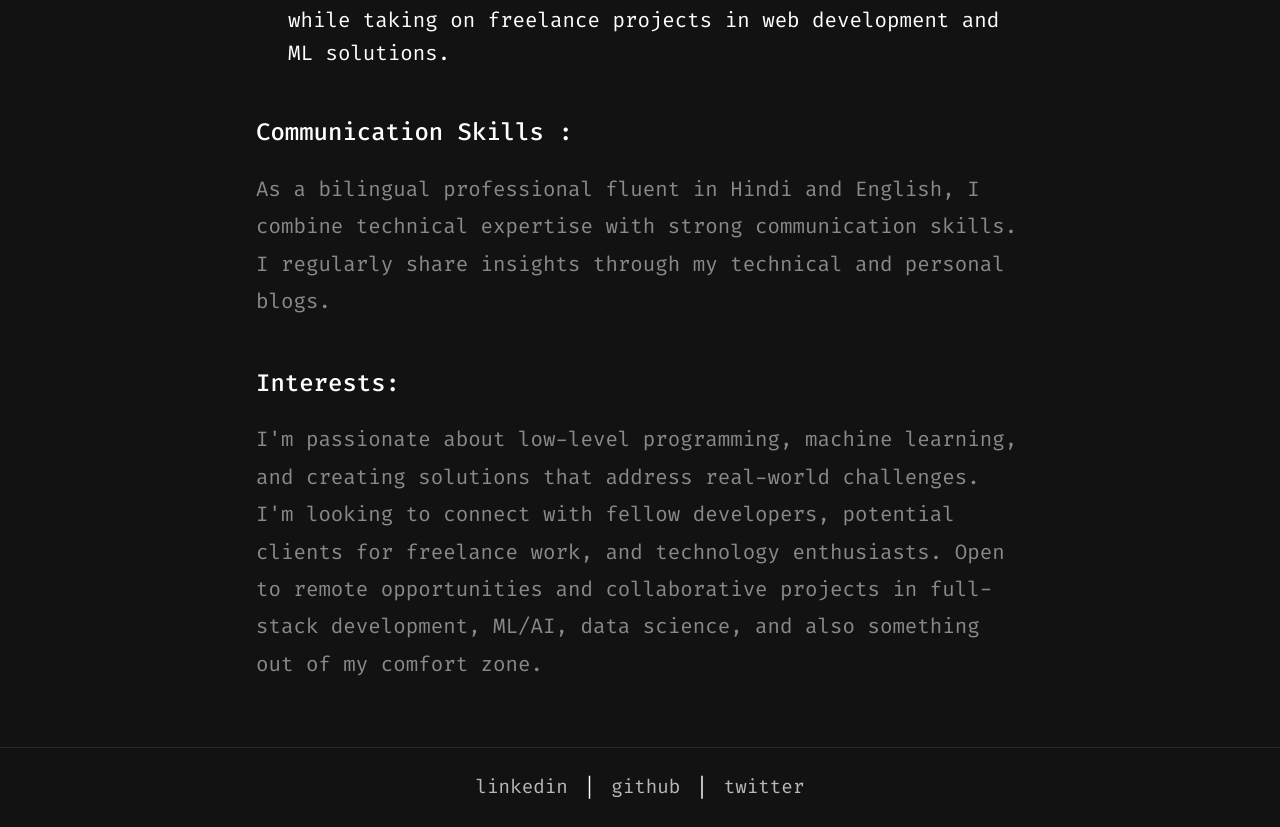
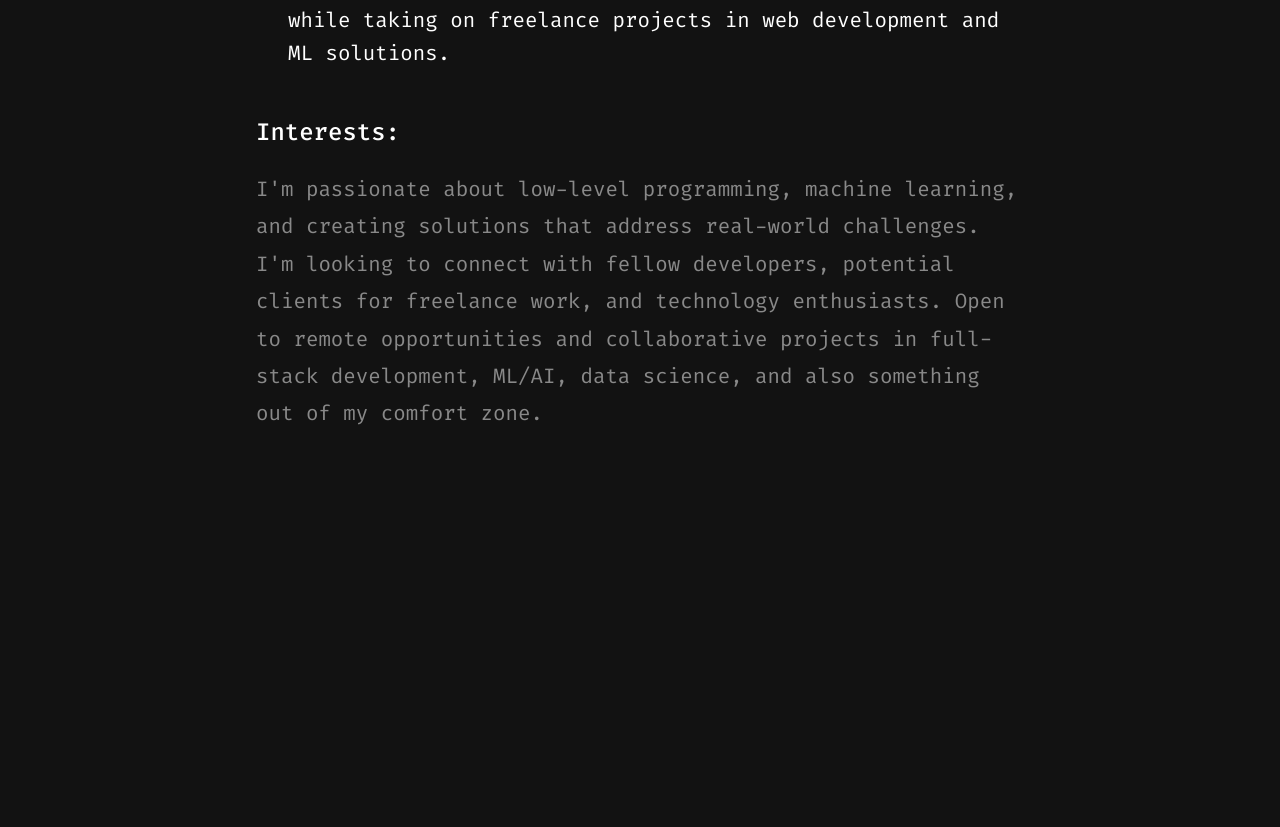
Before and after one commit to DivyanshTiwari20/site, a React (Vite) app: page /about in a window 1280 px wide. Shown: the part 1589-2416 px from the top of the page. After the commit the page ends 2086 px from the top, so only its background shows below. Built offline with nearby package versions, Linux system fonts and the light colour scheme.

Commit message:
udpate style and post an blog

```diff
--- a/src/App.jsx
+++ b/src/App.jsx
@@ -1,7 +1,6 @@
 import React from 'react';
 import Header from './components/Header';
 import Home from './components/Home';
-import Footer from './components/Footer';
 import About from './components/About';
 import { BrowserRouter as Router, Routes, Route } from 'react-router-dom';
 import BlogList from './components/BlogList';
@@ -26,7 +25,6 @@ function App() {
           <Route path="/blog/4" element={<Blog4 />} /> {/* Updated route */}
           <Route path="/blog/5" element={<Blog5 />} /> {/* Updated route */}
         </Routes>
-        <Footer />
       </div>
     </Router>
   );
--- a/src/components/About.jsx
+++ b/src/components/About.jsx
@@ -4,12 +4,19 @@ function About() {
   return (
     <div className="container d-flex flex-column min-vh-100">
       <section className="my-5">
-        <div style={{ textAlign: "center" }}> {/* Centering the image only */}
+        <div style={{ textAlign: "center" }}>
+          {" "}
+          {/* Centering the image only */}
           <img
             src="/cat.jpg"
             alt="Your Name"
             className="img-fluid rounded-circle mb-5"
-            style={{ width: "200px", height: "200px", display: "block", margin: "0 auto" }} // Ensure it's a block element and centered
+            style={{
+              width: "200px",
+              height: "200px",
+              display: "block",
+              margin: "0 auto",
+            }} // Ensure it's a block element and centered
           />
         </div>
         {/* <h1 className="mb-4">About Me</h1> */}
@@ -22,39 +29,65 @@ function About() {
 
         <h4 className="mt-5 mb-4">My Technical Arsenal:</h4>
         <ul>
-          <li>Full Stack Development: MERN Stack (MongoDB, Express.js, React.js,
-          Node.js), JavaScript </li>
+          <li>
+            Full Stack Development: MERN Stack (MongoDB, Express.js, React.js,
+            Node.js), JavaScript{" "}
+          </li>
           <li>Programming Languages: Python, C, JavaScript</li>
-          <li>AI/ML: Experience with RAG applications, LLM fine-tuning, emotion
-          detection models </li>
-          <li>Tools & Technologies: Git, Linux, UI/UX Design,
-          Gemini API integration</li>
+          <li>
+            AI/ML: Experience with RAG applications, LLM fine-tuning, emotion
+            detection models{" "}
+          </li>
+          <li>
+            Tools & Technologies: Git, Linux, UI/UX Design, Gemini API
+            integration
+          </li>
         </ul>
 
         <h4 className="mt-5 mb-4">Notable Projects:</h4>
         <ul>
-          <li>Edumate: Developed an AI-powered educational chatbot providing mental health support and study resources.</li>
-          <li>Swastya: Created a medical chatbot for health-related queries.</li>
-          <li>Zero to Python: Curated a comprehensive GitHub repository with 100+ programming challenges spanning competitive programming, ML, and DSA.</li>
-          <li>Real-time Emotion Detection System: Built using machine learning for facial expression analysis.</li>
-          <li>Multiple RAG (Retrieval-Augmented Generation) Applications: For document analysis and Q&A.</li>
+          <li>
+            Edumate: Developed an AI-powered educational chatbot providing
+            mental health support and study resources.
+          </li>
+          <li>
+            Swastya: Created a medical chatbot for health-related queries.
+          </li>
+          <li>
+            Zero to Python: Curated a comprehensive GitHub repository with 100+
+            programming challenges spanning competitive programming, ML, and
+            DSA.
+          </li>
+          <li>
+            Real-time Emotion Detection System: Built using machine learning for
+            facial expression analysis.
+          </li>
+          <li>
+            Multiple RAG (Retrieval-Augmented Generation) Applications: For
+            document analysis and Q&A.
+          </li>
         </ul>
 
         <h4 className="mt-5 mb-4">Achievements:</h4>
         <ul>
-          <li>Proudly placed in the top 20 at the "Build Fast with AI" hackathon.</li>
+          <li>
+            Proudly placed in the top 20 at the "Build Fast with AI" hackathon.
+          </li>
           <li>Participated in Web3 hackathons including Gaia and Neo.</li>
-          <li>Currently exploring opportunities in Google Summer of Code while taking on freelance projects in web development and ML solutions.</li>
+          <li>
+            Currently exploring opportunities in Google Summer of Code while
+            taking on freelance projects in web development and ML solutions.
+          </li>
         </ul>
-
-        <h4 className="mt-5 mb-4">Communication Skills :</h4>
-        <p>
-          As a bilingual professional fluent in Hindi and English, I combine technical expertise with strong communication skills. I regularly share insights through my technical and personal blogs.
-        </p>
 
         <h4 className="mt-5 mb-4">Interests:</h4>
         <p>
-          I'm passionate about low-level programming, machine learning, and creating solutions that address real-world challenges. I'm looking to connect with fellow developers, potential clients for freelance work, and technology enthusiasts. Open to remote opportunities and collaborative projects in full-stack development, ML/AI, data science, and also something out of my comfort zone.
+          I'm passionate about low-level programming, machine learning, and
+          creating solutions that address real-world challenges. I'm looking to
+          connect with fellow developers, potential clients for freelance work,
+          and technology enthusiasts. Open to remote opportunities and
+          collaborative projects in full-stack development, ML/AI, data science,
+          and also something out of my comfort zone.
         </p>
       </section>
     </div>
--- a/src/components/BlogList.jsx
+++ b/src/components/BlogList.jsx
@@ -21,18 +21,24 @@ function BlogList() {
       title: 'Getting ready for the GSOC 2025',
       date: 'Jan 4, 2025',
       link: '/blog/3', // Update link to point to the route
-      category: 'thought'
+      category: 'Personal'
     },
     {
       title: ' Tracking Progress of the GSOC 2025',
       date: 'Jan 6, 2025',
       link: '/blog/4', // Update link to point to the route
-      category: 'thought'
+      category: 'Personal'
     },
     {
       title: ' Workdown != Results',
       date: 'Jan 6, 2025',
       link: '/blog/5', // Update link to point to the route
+      category: 'thought'
+    },
+    {
+      title: '  Difference between top 10% and top 1%',
+      date: 'Jan 26, 2025',
+      link: '/blog/6', // Update link to point to the route
       category: 'thought'
     },
   ];
@@ -71,7 +77,7 @@ function BlogList() {
         {/* <h1 className="mb-4 my-5">Blog Posts</h1> */}
 
         <div className="category-filters fs-5 mb-4 my-5">
-          {['all', 'technical', 'thought', ].map(category => (
+          {['all', 'technical', 'thought', 'Personal'].map(category => (
             <button
               key={category}
               onClick={() => setSelectedCategory(category)}
--- a/src/components/Footer.jsx
+++ /dev/null
@@ -1,44 +0,0 @@
-import React from 'react';
-import { Container } from 'react-bootstrap';
-
-/**
- * Footer Component
- * - Provides social links
- * - Sticks to bottom of the page
- * - Maintains consistent styling with header
- */
-function Footer() {
-  return (
-    <footer className="footer">
-      <Container className="footer-container">
-        <div className="social-links">
-          <a
-            href="https://www.linkedin.com/in/divyansh-tiwari-47b2082aa/"
-            target="_blank"
-            rel="noopener noreferrer"
-          >
-            linkedin
-          </a>
-          {' | '}
-          <a
-            href="https://github.com/DivyanshTiwari20"
-            target="_blank"
-            rel="noopener noreferrer"
-          >
-            github
-          </a>
-          {' | '}
-          <a
-            href="https://x.com/divyansh_ai"
-            target="_blank"
-            rel="noopener noreferrer"
-          >
-            twitter
-          </a>
-        </div>
-      </Container>
-    </footer>
-  );
-}
-
-export default Footer;
--- a/src/components/blogs/blog3.jsx
+++ b/src/components/blogs/blog3.jsx
@@ -10,7 +10,7 @@ const Blog3 = () => {
 
         <div className="meta-info mb-4">
           <span className="date">Jan 4, 2025</span>
-          <span className="category ms-3 badge bg-primary">Thought</span>
+          <span className="category ms-3 badge bg-primary">Personal</span>
         </div>
 
         <div className="blog-content">
--- a/src/components/blogs/blog4.jsx
+++ b/src/components/blogs/blog4.jsx
@@ -10,7 +10,7 @@ const Blog4 = () => {
 
         <div className="meta-info mb-4">
           <span className="date">Jan 6, 2025</span>
-          <span className="category ms-3 badge bg-primary">Thought</span>
+          <span className="category ms-3 badge bg-primary">Personal</span>
         </div>
 
         <div className="blog-content">
--- a/src/styles/App.css
+++ b/src/styles/App.css
@@ -92,20 +92,6 @@ main,
 }
 
 /* Home components */
-.profile-image-container {
-  width: 150px;
-  height: 150px;
-  margin: 0 auto;
-}
-
-.profile-image {
-  width: 100%;
-  height: 100%;
-  border-radius: 50%;
-  object-fit: cover;
-  border: 2px solid rgba(255, 255, 255, 0.1);
-}
-
 .project-card {
   transition: transform 0.2s ease;
 }
@@ -131,62 +117,6 @@ main,
 
 .project-card:hover .project-thumbnail img {
   transform: scale(1.05);
-}
-
-/* Content font sizes and colors */
-.container {
-  background-color: #121212;
-}
-
-.container h1 {
-  font-size: 2.5rem;
-  color: #ffffff;
-}
-
-.container p {
-  font-size: 1.3rem;
-  color: rgba(255, 255, 255, 0.5) !important;
-}
-
-/* Footer styles */
-.footer {
-  flex-shrink: 0;
-  background-color: #121212;
-  padding: 1.5rem 0;
-  margin-top: auto;
-  border-top: 1px solid rgba(255, 255, 255, 0.1);
-}
-
-.footer .container {
-  display: flex;
-  justify-content: center;
-  align-items: center;
-  background-color: #121212;
-}
-
-.social-links {
-  font-size: 1.2rem;
-  display: flex;
-  gap: 1rem;
-  align-items: center;
-}
-
-.social-links a {
-  color: #ffffff;
-  text-decoration: none;
-  opacity: 0.7;
-  transition: opacity 0.2s ease;
-}
-
-.social-links a:hover {
-  opacity: 1;
-  text-decoration: none;
-  color: #ffffff;
-}
-
-.social-links span {
-  color: #ffffff;
-  opacity: 0.7;
 }
 
 /* Additional dark theme fixes */
@@ -221,11 +151,7 @@ div {
   background-color: #121212;
 }
 
-/* .blog-link:hover {
-  background-color: rgba(255, 255, 255, 0.05);
-  text-decoration: none;
-  color: #ffffff;
-} */
+
 
 .blog-title {
   font-size: 1.5rem;
```
Also changed, not shown: src/components/blogs/blog6.jsx (added, +39 -0 lines), src/components/Home.jsx (line endings or trailing spaces), src/components/blogs/blogs7.jsx (added).
